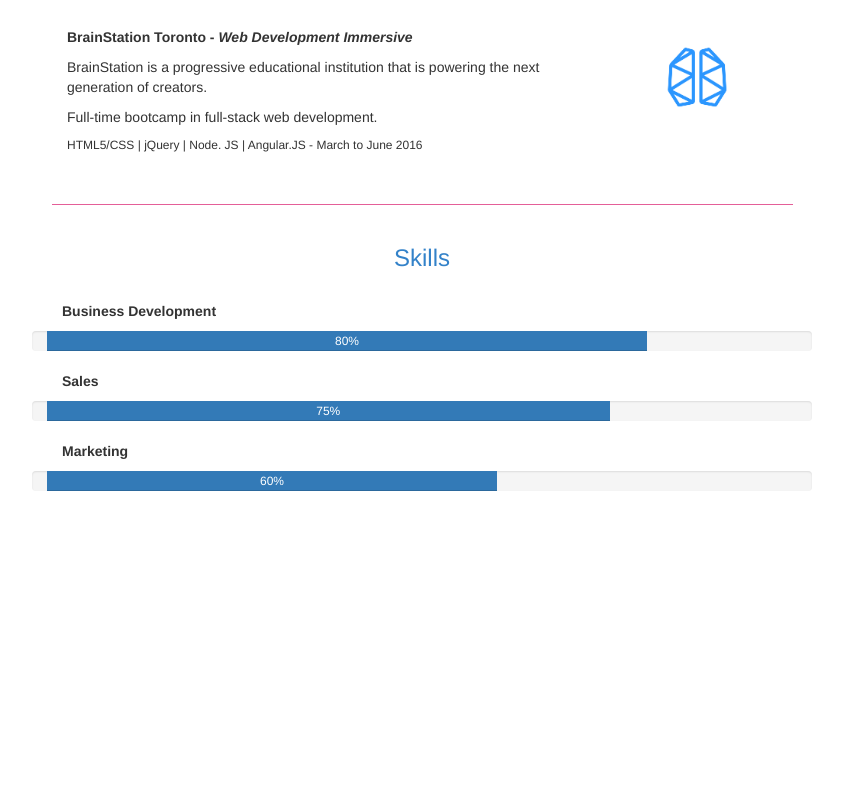
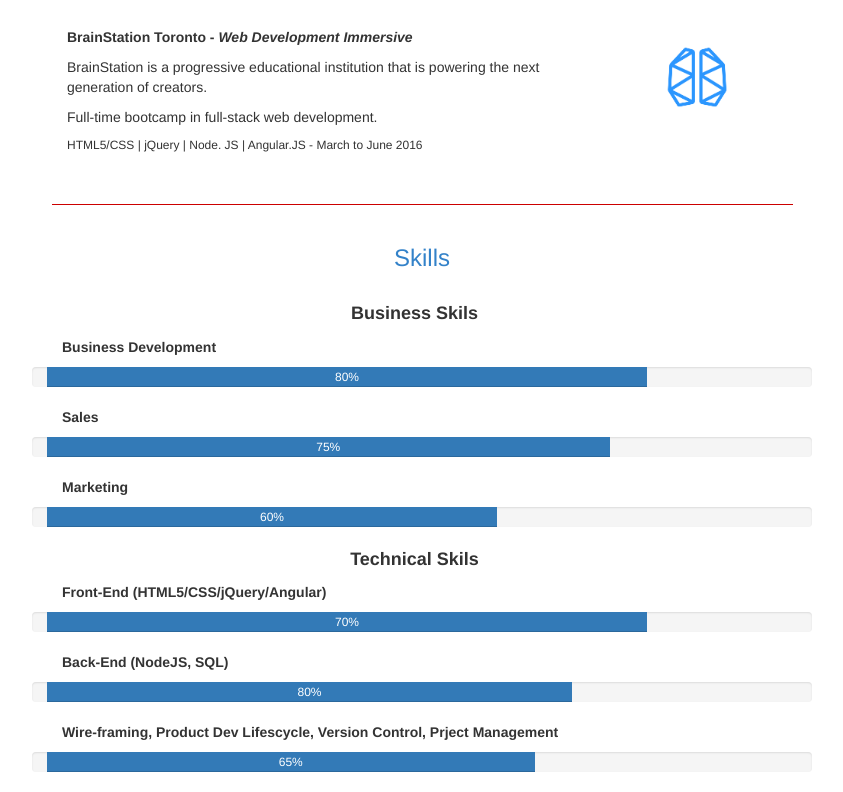
Before and after one commit to ypaliwal/personalpage, a plain HTML site: page index.html in a window 1280 px wide. Shown: the part 987-1779 px from the top of the page, without its empty margins (218-1061 px from the left). Before the commit the page ends 1498 px from the top, so only its background shows below. Drawn offline with Linux system fonts and the light colour scheme.

Commit message:
Further changes

```diff
--- a/css/styles.css
+++ b/css/styles.css
@@ -6,8 +6,9 @@
 
 hr {
 	width: 65%;
-	border-color: rgb(228,95,152);
+	border-color: rgb(204,0,0);
 }
+
 
 
 .title {
@@ -37,3 +38,8 @@
 	width: 100px;
 	margin-left: 15px;
 }
+
+.subheading {
+	margin-left: 15px;
+	font-size: 18px;
+}
--- a/index.html
+++ b/index.html
@@ -98,6 +98,8 @@
 		    </section>
 		    <br>
 
+		    <section class="row col-xs-12 text-center"><p><b class="subheading">Business Skils</b></p></section>
+
 		    <section class="row col-sm-offset-2"><p><b>Business Development</b></p></section>
 		    <section class="row">
 			    <div class="col-sm-offset-2 col-sm-8 progress">
@@ -125,8 +127,34 @@
 			    </div>
 		    </section>
 
+		    <section class="row col-xs-12 text-center"><p><b class="subheading">Technical Skils</b></p></section>
 
+		    <section class="row col-sm-offset-2"><p><b>Front-End (HTML5/CSS/jQuery/Angular)</b></p></section>
+		    <section class="row">
+			    <div class="col-sm-offset-2 col-sm-8 progress">
+					<div class="progress-bar" role="progressbar" aria-valuenow="70" aria-valuemin="0" aria-valuemax="100" style="width: 80%;">
+					    70%
+					</div>
+			    </div>
+		    </section>
 
+		    <section class="row col-sm-offset-2"><p><b>Back-End (NodeJS, SQL)</b></p></section>
+		    <section class="row">
+			    <div class="col-sm-offset-2 col-sm-8 progress">
+					<div class="progress-bar" role="progressbar" aria-valuenow="80" aria-valuemin="0" aria-valuemax="100" style="width: 70%;">
+					    80%
+					</div>
+			    </div>
+		    </section>
+
+		    <section class="row col-sm-offset-2"><p><b>Wire-framing, Product Dev Lifescycle, Version Control, Prject Management</b></p></section>
+		    <section class="row">
+			    <div class="col-sm-offset-2 col-sm-8 progress">
+					<div class="progress-bar" role="progressbar" aria-valuenow="65" aria-valuemin="0" aria-valuemax="100" style="width: 65%;">
+					    65%
+					</div>
+			    </div>
+		    </section>
 
 		</div> <!-- End of Container -->
 
```
